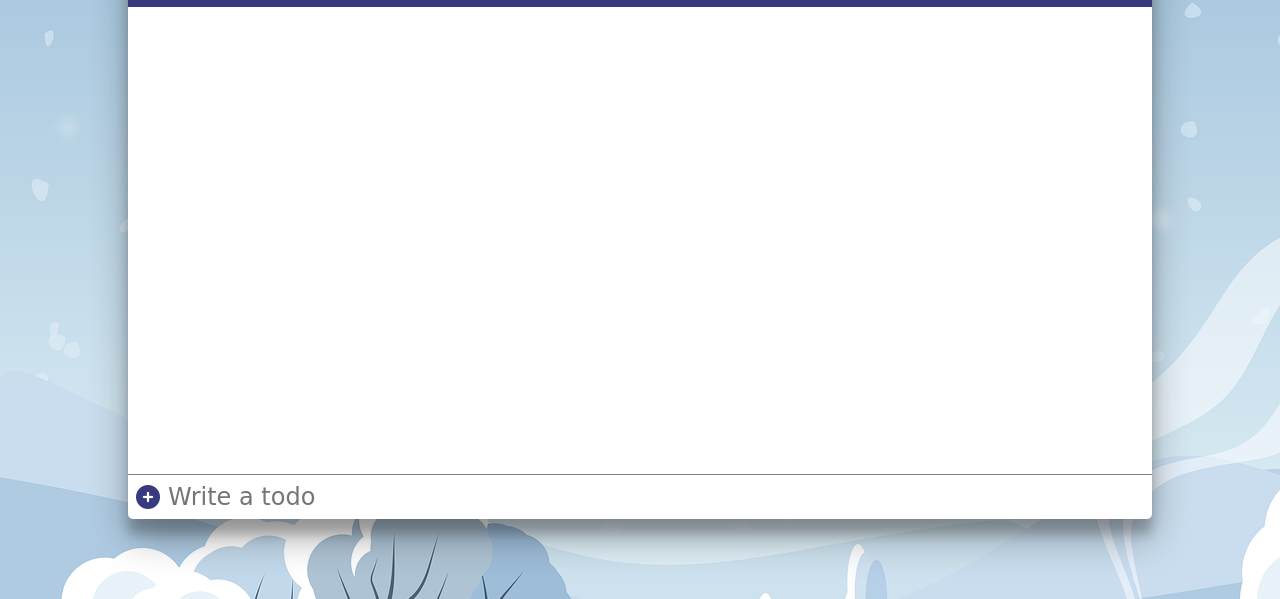
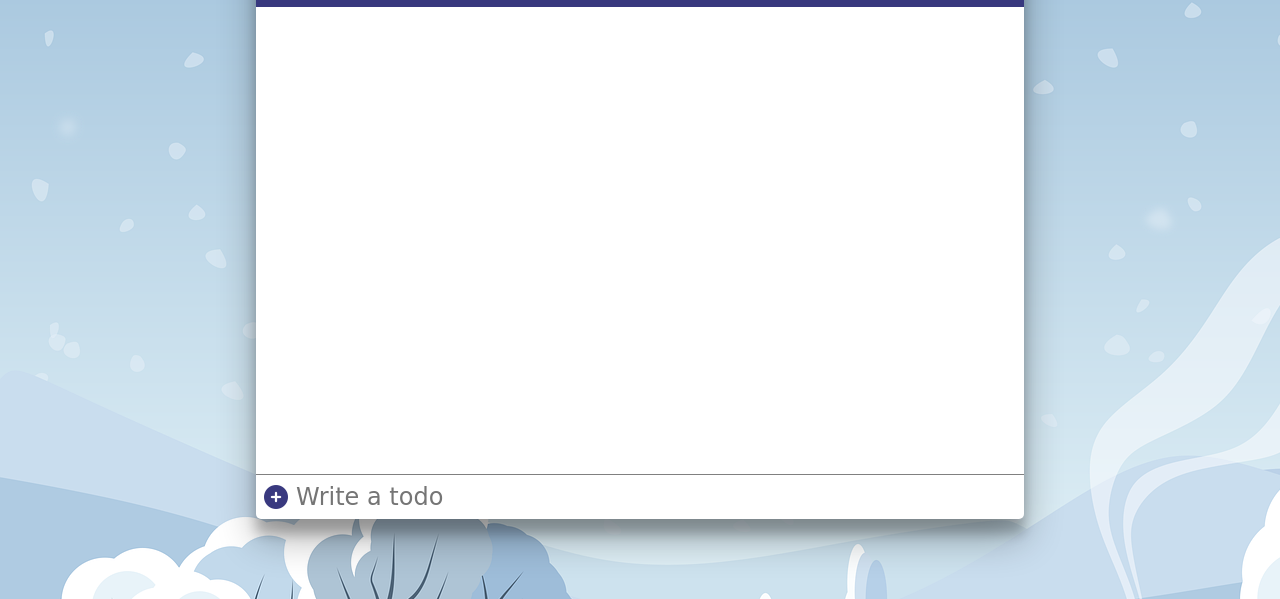
Before and after one commit to conclaveRose/Vanilla-JS---ToDoList, a plain HTML site: page index.html in a window 1280 px wide. Shown: the part 201-800 px from the top of the page. Drawn offline with Linux system fonts and the light colour scheme; a web font is replaced by a local one.

Commit message:
Third Commit

```diff
--- a/style.css
+++ b/style.css
@@ -142,3 +142,9 @@ header i {
   transition-duration: 0.5s;
   transition-timing-function: ease-in;
 }
+
+@media screen and (min-width: 1000px) {
+  .container {
+    max-width: 60vw;
+  }
+}
```
